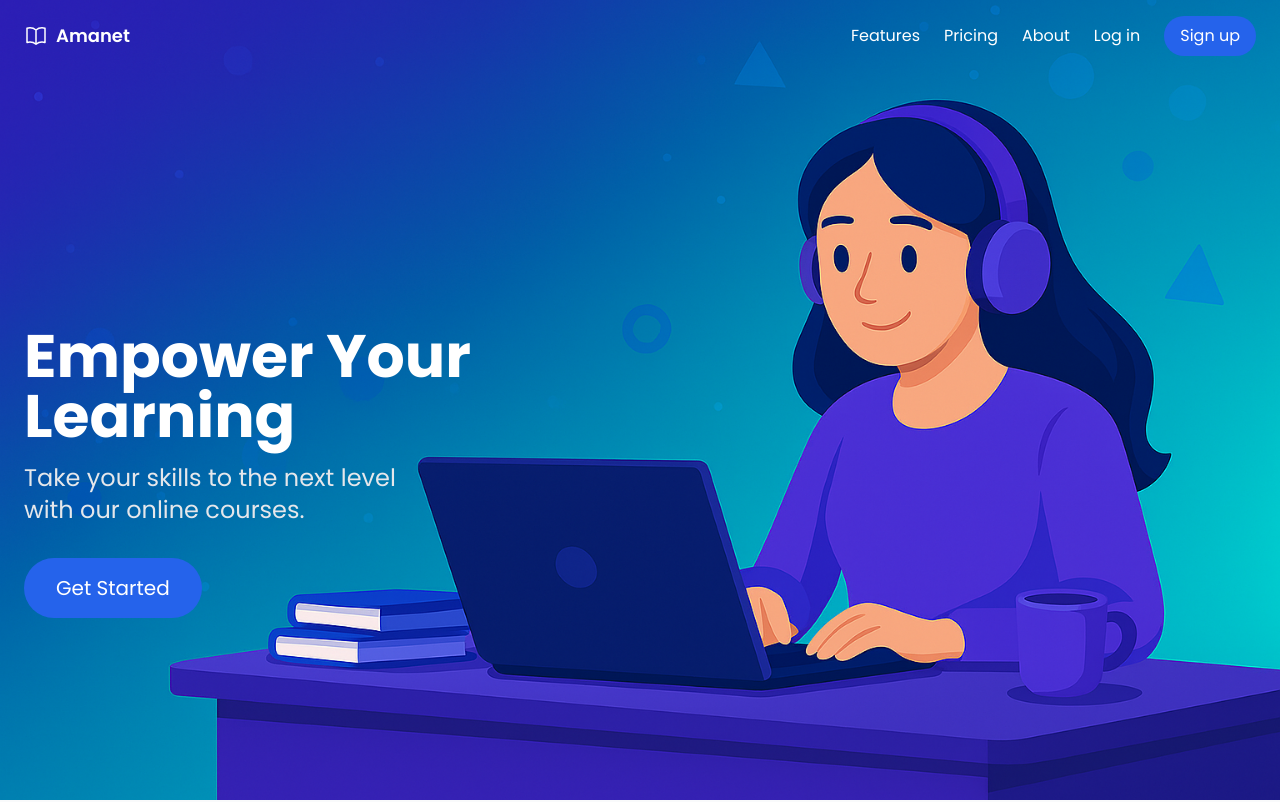
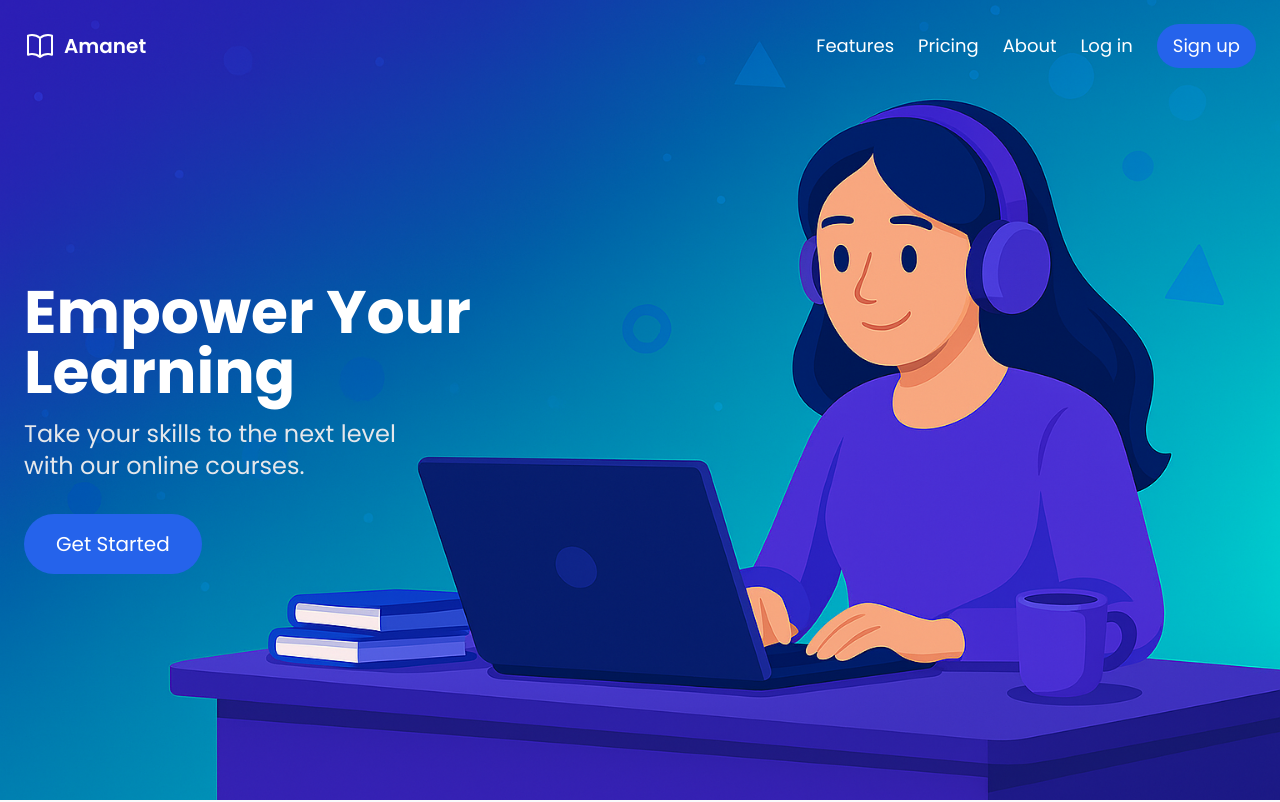
Before and after one commit to azarqane/amanet, a Next.js app in the folder apps/frontend/: page / in a window 1280 px wide. Shown: the top 802 px of the page. Built offline with nearby package versions, Linux system fonts and the light colour scheme.

Commit message:
style(frontend): adjust hero position and navbar

```diff
--- a/apps/frontend/src/components/Hero.tsx
+++ b/apps/frontend/src/components/Hero.tsx
@@ -9,10 +9,10 @@ export default function Hero() {
         className="absolute inset-0 w-full h-full object-cover"
       />
 
-      <nav className="relative z-10 flex justify-between items-center max-w-7xl mx-auto px-6 py-4 text-white">
+      <nav className="relative z-10 flex justify-between items-center max-w-7xl mx-auto px-6 py-6 text-white text-lg">
         <div className="flex items-center space-x-2">
-          <BookOpenIcon className="h-6 w-6 text-white" />
-          <span className="font-semibold text-lg">Amanet</span>
+          <BookOpenIcon className="h-8 w-8 text-white" />
+          <span className="font-semibold text-xl">Amanet</span>
         </div>
         <div className="flex items-center space-x-6">
           <a href="#features" className="hover:text-indigo-200">Features</a>
@@ -25,7 +25,7 @@ export default function Hero() {
         </div>
       </nav>
 
-      <div className="relative z-10 flex flex-col items-start justify-center h-full text-left px-6">
+      <div className="relative z-10 flex flex-col items-start justify-center h-full text-left px-6 -mt-8 md:-mt-16">
         <h1 className="text-4xl md:text-6xl font-bold mb-4 text-white">
           Empower Your
           <br />
```
